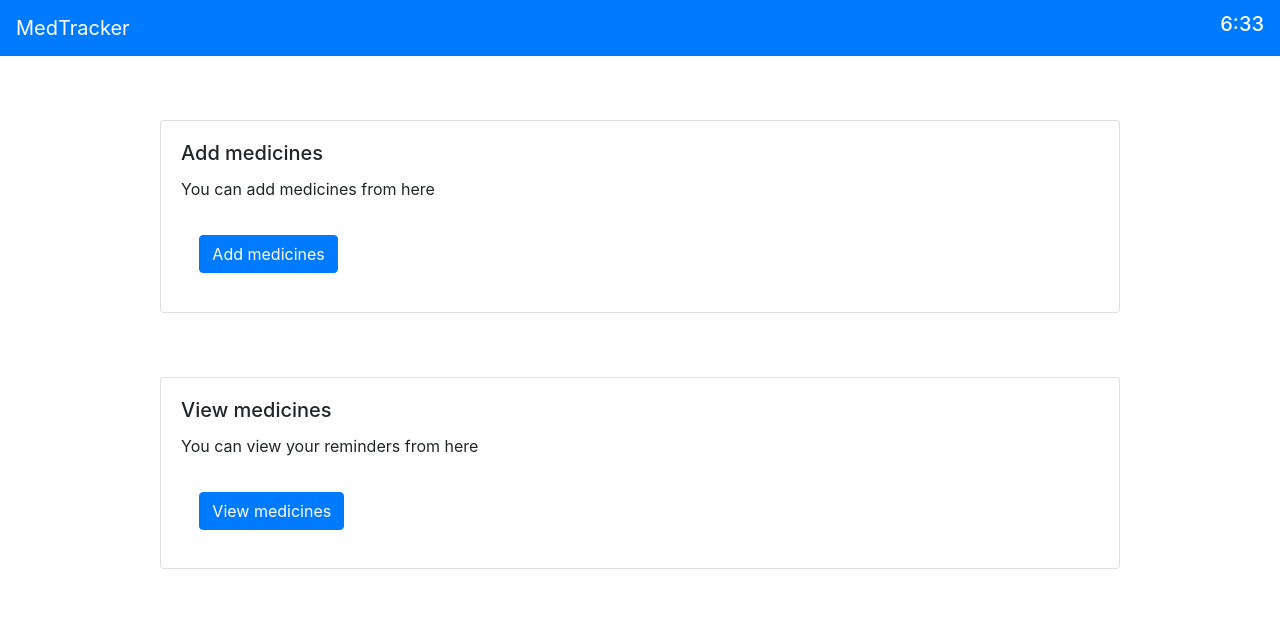
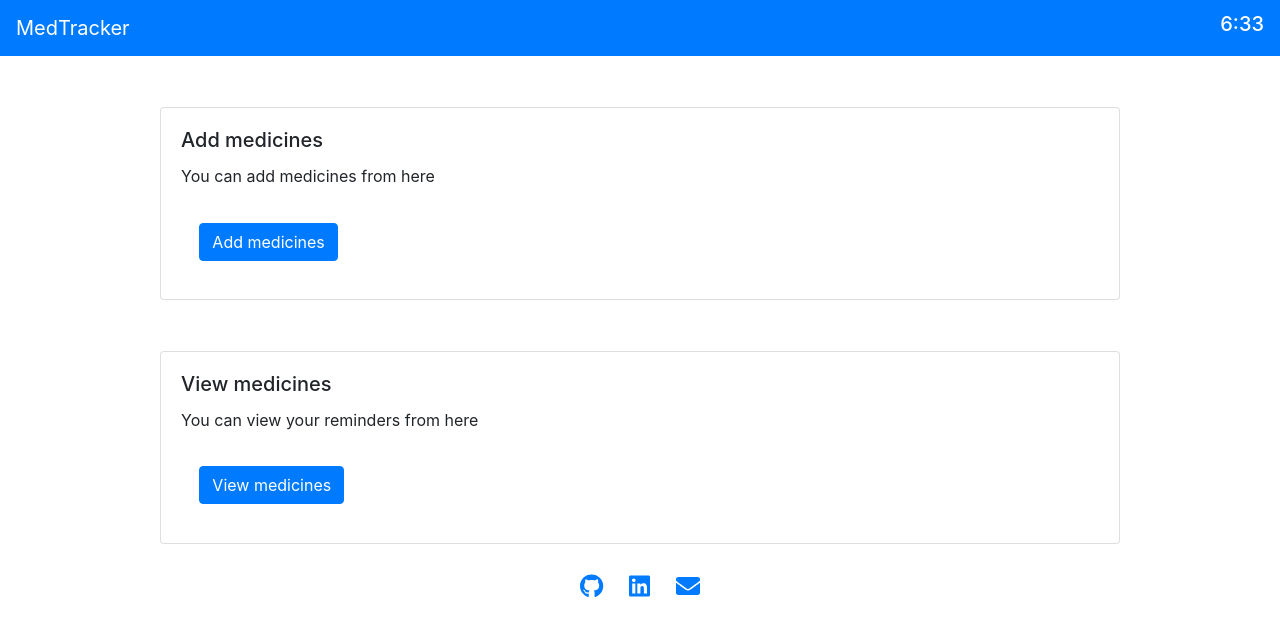
Before and after one commit to somshubro/medtrackerv2, a React (Create React App) app: page / in a window 1280 px wide. Shown: the top 636 px of the page. Built offline with nearby package versions, Linux system fonts and the light colour scheme.

Commit message:
Footer and icons

```diff
--- a/package.json
+++ b/package.json
@@ -3,6 +3,10 @@
   "version": "0.1.0",
   "private": true,
   "dependencies": {
+    "@fortawesome/fontawesome-svg-core": "^6.1.1",
+    "@fortawesome/free-regular-svg-icons": "^6.1.1",
+    "@fortawesome/free-solid-svg-icons": "^6.1.1",
+    "@fortawesome/react-fontawesome": "^0.2.0",
     "@testing-library/jest-dom": "^5.16.4",
     "@testing-library/react": "^13.3.0",
     "@testing-library/user-event": "^13.5.0",
--- a/public/index.html
+++ b/public/index.html
@@ -9,7 +9,10 @@
       name="description"
       content="Web site created using create-react-app"
     />
+    <!-- FontAwesome -->
+    <script defer src="https://use.fontawesome.com/releases/v5.0.7/js/all.js"></script>
     <link rel="stylesheet" href="https://cdn.jsdelivr.net/npm/bootstrap@4.0.0/dist/css/bootstrap.min.css" integrity="sha384-Gn5384xqQ1aoWXA+058RXPxPg6fy4IWvTNh0E263XmFcJlSAwiGgFAW/dAiS6JXm" crossorigin="anonymous">
+    <!-- Bootstrap -->
     <link rel="apple-touch-icon" href="%PUBLIC_URL%/logo192.png" />
     <!--
       manifest.json provides metadata used when your web app is installed on a
--- a/src/App.js
+++ b/src/App.js
@@ -4,18 +4,18 @@ const DUMMY_MEDICINES = [
   {
     id: "1",
     medicineName: "Crocin",
-    medicineTime: "3:00",
+    medicineTime: "03:00",
   },
-  { id: "2", medicineName: "Digene", medicineTime: "6:00" },
+  { id: "2", medicineName: "Digene", medicineTime: "06:00" },
   {
     id: "3",
     medicineName: "Calpol",
-    medicineTime: "4:00",
+    medicineTime: "04:00",
   },
   {
     id: "4",
     medicineName: "Festal N",
-    medicineTime: "5:00",
+    medicineTime: "05:00",
   },
 ];
 
--- a/src/UI/Card.module.css
+++ b/src/UI/Card.module.css
@@ -1,5 +1,5 @@
 .card {
-    margin-top: 5%;
+    margin-top: 4%;
     display: flex;
     justify-content: center;
 }
--- a/src/UI/Footer.js
+++ b/src/UI/Footer.js
@@ -1,9 +1,17 @@
 import classes from "./Footer.module.css";
+import Icon from "./Icon";
 
 const Footer = (props) => {
-  return <div className={classes.footer}>
-      <p>{props.content}</p>
-  </div>;
+  return (
+    <footer className={classes.footer}>
+      <Icon link="https://github.com/somshubro/medtrackerv2" icon="fa-brands fa-github" />
+      <Icon
+        link="https://www.linkedin.com/in/somshubro-chatterjee/"
+        icon="fa-brands fa-linkedin"
+      />
+      <Icon link="mailto:somshubro20@gmail.com" icon="fa-solid fa-envelope"/>
+    </footer>
+  );
 };
 
 export default Footer;
--- a/src/UI/Footer.module.css
+++ b/src/UI/Footer.module.css
@@ -1,10 +1,17 @@
 .footer {
-  height: 10%;
+  height: 1%;
   width: 100%;
   position: absolute;
-  bottom: 0;
-  background-color: #007bff;
-  color: #fff;
+  /* left: 0;
+  bottom: 0; */
+  margin-bottom: 10%;
+  margin-top: 8%;
   text-align: center;
-  padding-top: 1%;
 }
+
+@media only screen and (min-width: 768px) {
+  .footer {
+    margin-top: 2%;
+    margin-bottom: 5%;
+  }
+}
--- a/src/UI/Home.js
+++ b/src/UI/Home.js
@@ -50,7 +50,7 @@ const Home = (props) => {
       {mode === view && (
         <ViewMedicines onHomePage={pageHandler} medicines={medicineList} title={view} />
       )}
-      {/* <Footer content="Copyright 2021" /> */}
+      <Footer content="Copyright 2022 Somshubro Chatterjee" />
     </div>
   );
 };
--- /dev/null
+++ b/src/UI/Icon.js
@@ -0,0 +1,12 @@
+import { FontAwesomeIcon } from "@fortawesome/react-fontawesome";
+import classes from "./Icon.module.css";
+
+const Icon = (props) => {
+  return (
+    <a className={classes.icon} href={props.link}>
+      <FontAwesomeIcon icon={props.icon} />
+    </a>
+  );
+};
+
+export default Icon;
--- /dev/null
+++ b/src/UI/Icon.module.css
@@ -0,0 +1,5 @@
+.icon {
+    font-size: 1.5rem;
+    padding-left: 1%;
+    padding-right: 1%;
+}
--- a/src/UI/MedicineItem.js
+++ b/src/UI/MedicineItem.js
@@ -1,11 +1,15 @@
+import Button from "./Button";
+import classes from "./MedicineItem.module.css";
+
 const MedicineItem = (props) => {
   return (
-      <li className="list-group-item d-flex justify-content-between align-items-center">
-        {props.medicineName}
-        <span className="badge badge-primary badge-pill">
-          {props.medicineTime}
-        </span>
-      </li>
+    <li className="list-group-item d-flex justify-content-between align-items-center">
+      {props.medicineName}
+      <div className={classes.time}>
+        {props.medicineTime}
+      </div>
+      <Button content="Delete" className="btn btn-primary btn-sm"/>
+    </li>
   );
 };
 
--- /dev/null
+++ b/src/UI/MedicineItem.module.css
@@ -0,0 +1,7 @@
+.time {
+    background-color: #007BFF;
+    color: #FFFFFF;
+    padding: 0.5% 0.5% 0.5% 0.5%;
+    position: absolute;
+    right: 50%;
+}
```
Also changed, not shown: 1 other file (tests, documents, lock files or other folders).
